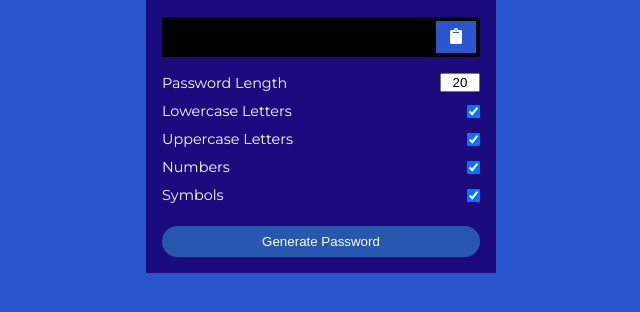
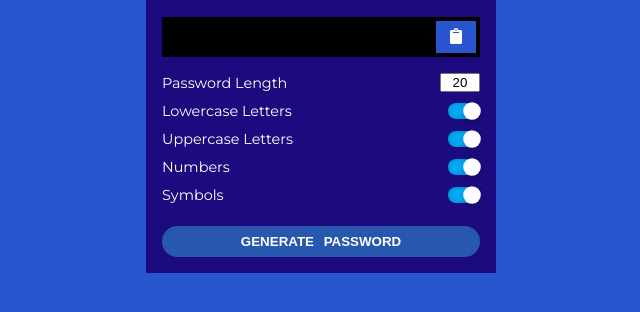
Before and after one commit to supriyanta/challenges, a plain HTML site: page florin_pop/day_003 password_generator/index.html in a window 1280 px wide. Shown: the part 296-608 px from the top of the page, without its empty margins (319-959 px from the left). Drawn offline with Linux system fonts and the light colour scheme.

Commit message:
Modified

```diff
--- a/florin_pop/day_003 password_generator/style.css
+++ b/florin_pop/day_003 password_generator/style.css
@@ -21,15 +21,48 @@ button {
 }
 
 input[type="checkbox"] {
+	position: relative;
 	margin-right: 0;
+	height: 16px;
+	width: 32px;
+	border-radius: 8px;
+	-webkit-appearance: none;
+	background: #c6c6c6;
+	outline: none;
+	box-shadow: inset 0 0 5px rgba(0, 0, 0, 0.2);
+	transition: 0.5s;
+}
+
+input:checked[type="checkbox"] {
+	background: #03a9f4;
+}
+
+input[type="checkbox"]::before {
+	content: "";
+	position: absolute;
+	top: 0;
+	left: 0;
+	height: 16px;
+	width: 16px;
+	border-radius: 8px;
+	background: white;
+	transform: scale(1.1);
+	box-shadow: 0 2px 5px rgba(0, 0, 0, 0.2);
+	transition: 0.5s;
+}
+
+input:checked[type="checkbox"]::before {
+	left: 16px;
 }
 
 .container {
+	position: relative;
 	background: rgb(28, 11, 126);
 	width: 350px;
 	padding: 16px;
+	margin: 0 auto;
 	max-width: 90%;
-	margin: 30vh auto;
+	top: 30vh;
 }
 
 .container h2 {
@@ -87,6 +120,9 @@ input[type="checkbox"] {
 	color: #fff;
 	border: 0;
 	border-radius: 28px;
+	font-weight: 600;
+	text-transform: uppercase;
+	word-spacing: 6px;
 }
 
 #generate-btn:hover {
@@ -96,3 +132,9 @@ input[type="checkbox"] {
 #copy-btn:hover {
 	background: rgb(6, 6, 168);
 }
+
+@media only screen and (max-width: 700px) {
+	.container {
+		top: 10vh;
+	}
+}
```
